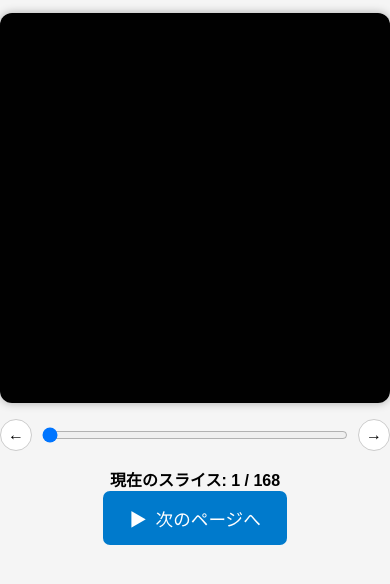
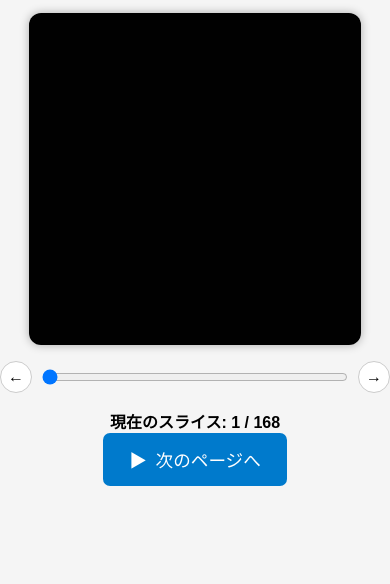
Before and after one commit to da-i-go/CTviewer-TBC2, a plain HTML site: page index.html in a window 390 px wide. Shown: the part 86-670 px from the top of the page. Drawn offline with Linux system fonts and the light colour scheme.

Commit message:
Update viewer.css

```diff
--- a/css/viewer.css
+++ b/css/viewer.css
@@ -30,7 +30,7 @@ h1 {
 }
 
 .viewer img {
-  width: 85%;
+  width: 100%;
   max-width: 100%;;
   height: auto;
   border-radius: 12px;
@@ -81,7 +81,7 @@ input[type="range"] {
   }
 
   .viewer img {
-    width: 100%;
+    width: 85%;
   }
 }
 
```
